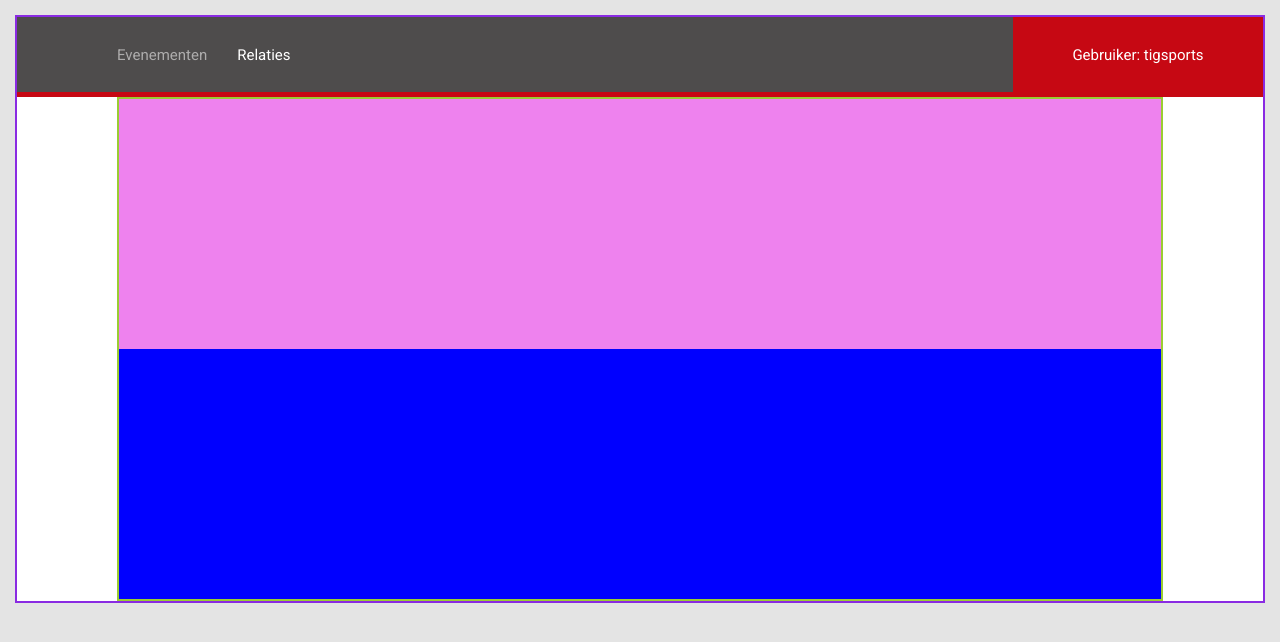
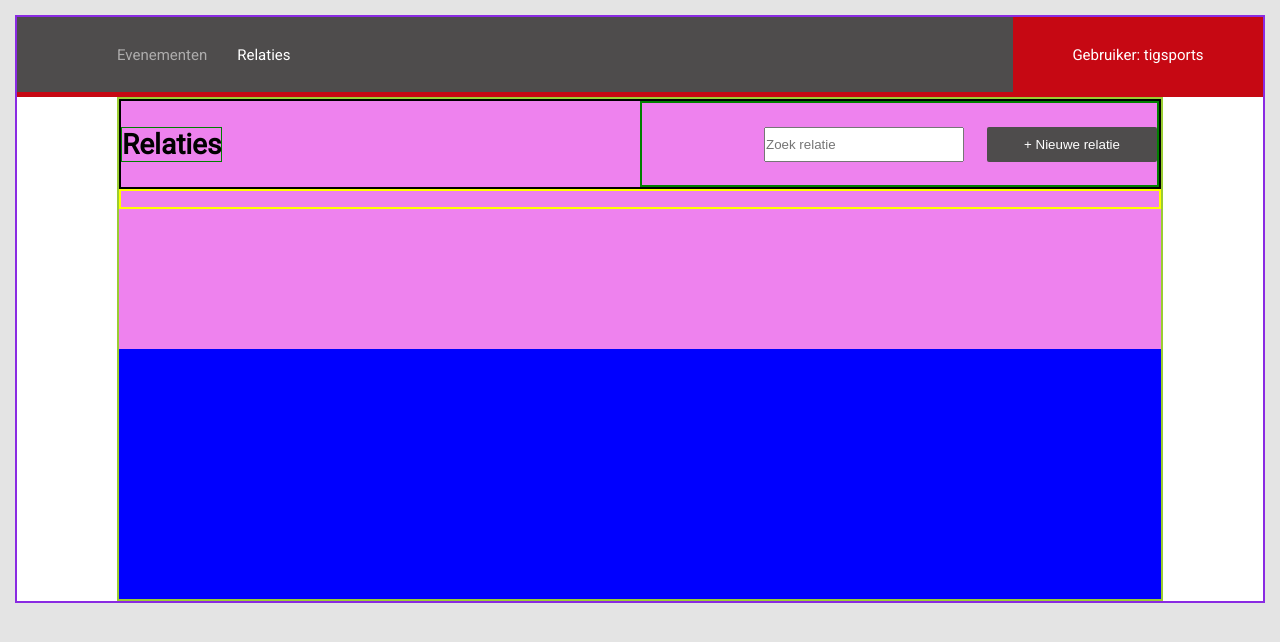
Before and after one commit to WiliTheSParrow/LeVarne_Exercise-1, a plain HTML site: page src/index.html in a window 1280 px wide. Drawn offline with nearby package versions, Linux system fonts and the light colour scheme.

Commit message:
content header work in progress

```diff
--- a/src/css/_component.scss
+++ b/src/css/_component.scss
@@ -1,4 +1,5 @@
 .header {
+
     ///////////////////////////////////////
     //MENUBAR
     &__menu {
@@ -7,9 +8,26 @@
         &-bar {
             list-style: none;
 
-            &-item{
+            &-item {
                 cursor: pointer;
             }
         }
     }
 }
+
+.content {
+    &__header-search {
+        &--title {
+            border: 1px solid green;
+            font-size: 2.8rem;
+            font-weight: 900;
+            align-self: center;
+
+        }
+
+        &--input {
+            border: 2px solid green;
+
+        }
+    }
+}
--- a/src/css/_layout.scss
+++ b/src/css/_layout.scss
@@ -55,9 +55,40 @@
         height: 2.5em;
         background: violet;
 
-        &-search {}
+        &-search {
+            border: 2px solid black;
+            height: 9rem;
+            display: flex;
+            justify-content: space-between;
 
-        &-filter {}
+            &--input {
+                width: 50%;
+                display: flex;
+                justify-content: flex-end;
+                align-items: center;
+
+                input {
+                    width: 20rem;
+                    height: 3.5rem;
+                    margin-right: 2.3rem;
+
+                }
+
+                button {
+                    width:17rem;
+                    height: 3.5rem;
+                    color: $color-white;
+                    background: $color-grey-dark;
+                    border: none;
+                    border-radius: 2px;
+                }
+            }
+        }
+
+        &-filter {
+            height: 2rem;
+            border: 2px solid yellow;
+        }
     }
 
     &__dataview {
--- a/src/index.html
+++ b/src/index.html
@@ -29,8 +29,14 @@
 
             <div class="content">
                 <div class="content__header">
-                    <div class="content__header-search"></div>
-                    <div class="content__header-filter"></div>
+                    <section class="content__header-search">
+                        <h1 class="content__header-search--title">Relaties</h1>
+                        <div class="content__header-search--input">
+                            <input type="text" placeholder="Zoek relatie">
+                            <button>+ Nieuwe relatie</button>
+                        </div>
+                    </section>
+                    <section class="content__header-filter"></section>
                 </div>
 
                 <div class="content__dataview"></div>
```
Also changed, not shown: src/css/style.css, 1 other file.
